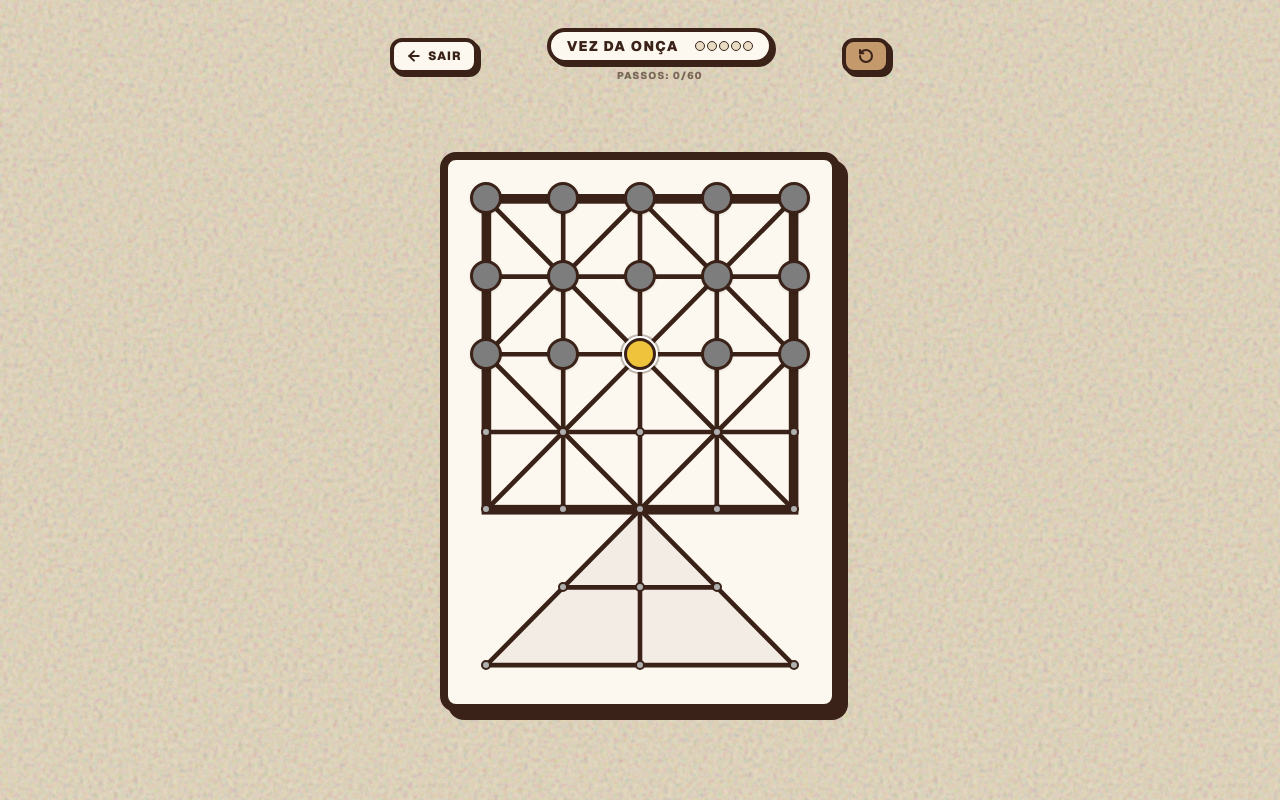
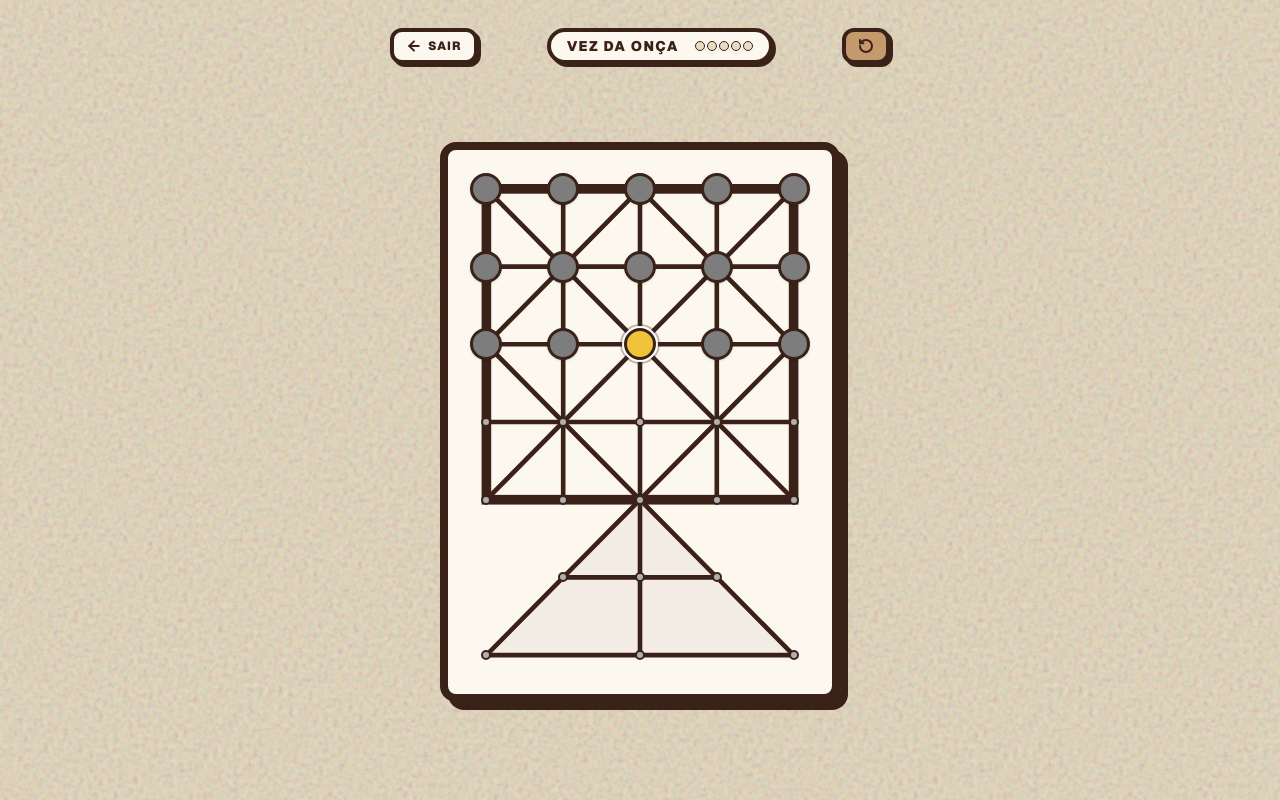
Before and after one commit to notgabs/gambit, a Next.js app: page /game/adugo in a window 1280 px wide. Built offline with nearby package versions, Linux system fonts and the light colour scheme.

Commit message:
Remoção completa do empate no Adugo

```diff
--- a/src/app/manual/[id]/page.tsx
+++ b/src/app/manual/[id]/page.tsx
@@ -129,14 +129,6 @@ export default async function ManualPage({ params }: { params: Promise<{ id: str
                     <div>
                       <h4 className="font-black text-[#3a2218] uppercase">Os Cães Vencem Se:</h4>
                       <p className="text-sm font-bold text-[#3a2218]/80">Encurralarem a Onça. Se chegar a vez da Onça e ela não tiver <strong className="text-[#4a8b54]">nenhum movimento legal</strong> (presa), a matilha ganha.</p>
-                    </div>
-                  </div>
-
-                  <div className="flex items-start gap-3 bg-[#fdf8ef] border-2 border-[#3a2218] p-3 rounded-lg shadow-[2px_2px_0px_#3a2218]">
-                    <div className="w-10 h-10 rounded-full bg-white border-[3px] border-[#3a2218] flex items-center justify-center text-xl shrink-0">⚖️</div>
-                    <div>
-                      <h4 className="font-black text-[#3a2218] uppercase">Empate (Partida Estagnou):</h4>
-                      <p className="text-sm font-bold text-[#3a2218]/80">O jogo empata se a mesma posição no tabuleiro se repetir <strong className="text-[#e11d48]">3 vezes</strong> ou se passarem <strong className="text-[#e11d48]">60 lances sem nenhuma captura</strong>.</p>
                     </div>
                   </div>
                 </div>
--- a/src/components/AdugoBoard.tsx
+++ b/src/components/AdugoBoard.tsx
@@ -140,11 +140,6 @@ export default function AdugoBoard() {
               ))}
             </div>
           </div>
-          <div className="flex gap-2">
-            <span className="text-[10px] font-black uppercase tracking-widest text-[#3a2218]/60">
-              Passos: {state.pliesWithoutCapture}/60
-            </span>
-          </div>
         </div>
 
         <button onClick={restart} className="flex items-center justify-center rounded-xl border-4 border-[#3a2218] bg-[#c49a6c] px-3 py-1.5 text-[#3a2218] shadow-[3px_3px_0_#3a2218] hover:-translate-y-0.5 transition-all outline-none">
--- a/src/lib/engine/adugo.ts
+++ b/src/lib/engine/adugo.ts
@@ -96,7 +96,8 @@ export function newAdugoGame(): AdugoState {
     dogsCaptured: 0,
     legalMoves: [],
     history: [board.join('')],
-    rules: { maxCapturesToWin: 5, drawAfterRepetitions: 3, drawAfterPliesWithoutCapture: 60 },
+    // Empate completamente desabilitado (9999 lances)
+    rules: { maxCapturesToWin: 5, drawAfterRepetitions: 9999, drawAfterPliesWithoutCapture: 99999 },
     pliesPlayed: 0,
     pliesWithoutCapture: 0,
   };
```
